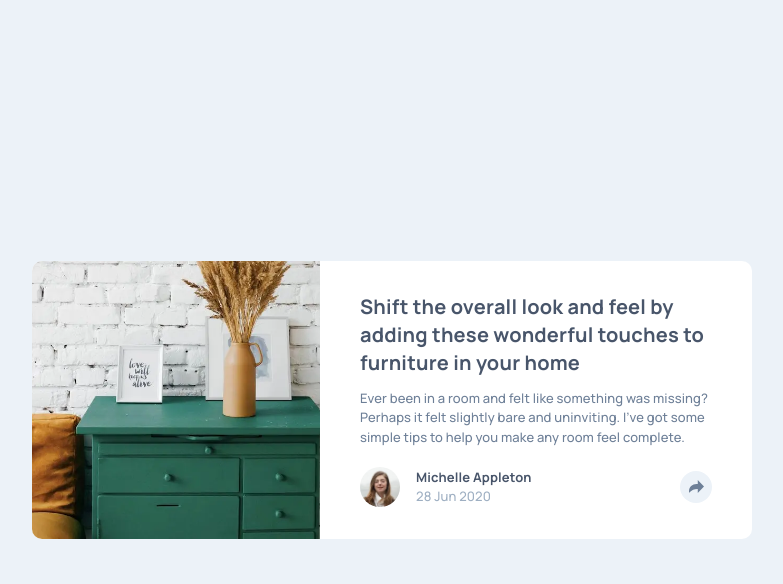
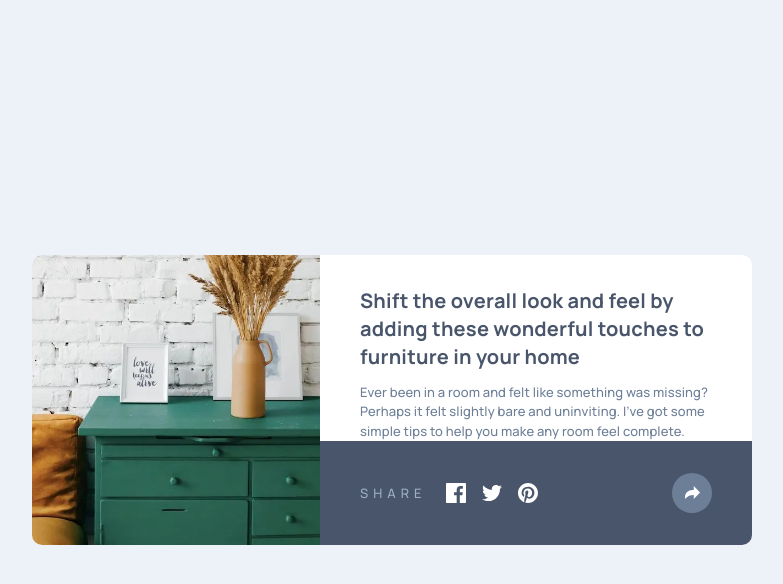
Before and after one commit to DarkstarXDD/article-preview-component, a website built with Vite: page index.html in a window 1280 px wide. Both pictures are taken after a click on the button "share". Shown: the whole page, without its empty margins (248-1031 px from the left). Built offline with nearby package versions, Linux system fonts and the light colour scheme.

Commit message:
refactor: update structure and styles

```diff
--- a/index.html
+++ b/index.html
@@ -59,7 +59,8 @@
             </p>
           </div>
 
-          <div class="bottom-wrapper">
+          <div id="bottom-wrapper" class="bottom-wrapper">
+            <div id="author-details" class="author-details">
               <img
                 src="/src/assets/images/avatar-michelle.webp"
                 alt=""
@@ -71,10 +72,77 @@
                 <p class="name text-preset-2">Michelle Appleton</p>
                 <p class="date text-preset-1">28 Jun 2020</p>
               </div>
-            <button class="share-button">
-              <svg xmlns="http://www.w3.org/2000/svg" width="15" height="15">
+            </div>
+
+            <div id="share-details" class="share-details details-hidden">
+              <h3 class="share-heading text-preset-3">Share</h3>
+              <ul class="social-icons">
+                <li>
+                  <a href="#" aria-label="facebook" class="social-link">
+                    <svg
+                      xmlns="http://www.w3.org/2000/svg"
+                      width="20"
+                      height="20"
+                      aria-hidden="true"
+                      focusable="false"
+                      class="social-icon"
+                    >
                       <path
-                  fill="#6E8098"
+                        d="M18.896 0H1.104C.494 0 0 .494 0 1.104v17.793C0 19.506.494 20 1.104 20h9.58v-7.745H8.076V9.237h2.606V7.01c0-2.583 1.578-3.99 3.883-3.99 1.104 0 2.052.082 2.329.119v2.7h-1.598c-1.254 0-1.496.597-1.496 1.47v1.928h2.989l-.39 3.018h-2.6V20h5.098c.608 0 1.102-.494 1.102-1.104V1.104C20 .494 19.506 0 18.896 0z"
+                      />
+                    </svg>
+                  </a>
+                </li>
+                <li>
+                  <a href="#" aria-label="twitter" class="social-link">
+                    <svg
+                      xmlns="http://www.w3.org/2000/svg"
+                      viewBox="0 0 512 512"
+                      width="20"
+                      height="20"
+                      aria-hidden="true"
+                      focusable="false"
+                      class="social-icon"
+                    >
+                      <path
+                        d="M459.4 151.7c.3 4.5 .3 9.1 .3 13.6 0 138.7-105.6 298.6-298.6 298.6-59.5 0-114.7-17.2-161.1-47.1 8.4 1 16.6 1.3 25.3 1.3 49.1 0 94.2-16.6 130.3-44.8-46.1-1-84.8-31.2-98.1-72.8 6.5 1 13 1.6 19.8 1.6 9.4 0 18.8-1.3 27.6-3.6-48.1-9.7-84.1-52-84.1-103v-1.3c14 7.8 30.2 12.7 47.4 13.3-28.3-18.8-46.8-51-46.8-87.4 0-19.5 5.2-37.4 14.3-53 51.7 63.7 129.3 105.3 216.4 109.8-1.6-7.8-2.6-15.9-2.6-24 0-57.8 46.8-104.9 104.9-104.9 30.2 0 57.5 12.7 76.7 33.1 23.7-4.5 46.5-13.3 66.6-25.3-7.8 24.4-24.4 44.8-46.1 57.8 21.1-2.3 41.6-8.1 60.4-16.2-14.3 20.8-32.2 39.3-52.6 54.3z"
+                      />
+                    </svg>
+                  </a>
+                </li>
+                <li>
+                  <a href="#" aria-label="pinterest" class="social-link">
+                    <svg
+                      xmlns="http://www.w3.org/2000/svg"
+                      width="20"
+                      height="20"
+                      aria-hidden="true"
+                      focusable="false"
+                      class="social-icon"
+                    >
+                      <path
+                        d="M10 0C4.478 0 0 4.477 0 10c0 4.237 2.636 7.855 6.356 9.312-.088-.791-.167-2.005.035-2.868.182-.78 1.172-4.97 1.172-4.97s-.299-.6-.299-1.486c0-1.39.806-2.428 1.81-2.428.852 0 1.264.64 1.264 1.408 0 .858-.545 2.14-.828 3.33-.236.995.5 1.807 1.48 1.807 1.778 0 3.144-1.874 3.144-4.58 0-2.393-1.72-4.068-4.177-4.068-2.845 0-4.515 2.135-4.515 4.34 0 .859.331 1.781.745 2.281a.3.3 0 01.069.288l-.278 1.133c-.044.183-.145.223-.335.134-1.249-.581-2.03-2.407-2.03-3.874 0-3.154 2.292-6.052 6.608-6.052 3.469 0 6.165 2.473 6.165 5.776 0 3.447-2.173 6.22-5.19 6.22-1.013 0-1.965-.525-2.291-1.148l-.623 2.378c-.226.869-.835 1.958-1.244 2.621.937.29 1.931.446 2.962.446 5.522 0 10-4.477 10-10S15.522 0 10 0z"
+                      />
+                    </svg>
+                  </a>
+                </li>
+              </ul>
+            </div>
+
+            <button
+              aria-label="share"
+              aria-expanded="false"
+              id="share-button"
+              class="share-button"
+            >
+              <svg
+                xmlns="http://www.w3.org/2000/svg"
+                width="15"
+                height="15"
+                class="button-icon"
+              >
+                <path
+                  fill="currentColor"
                   d="M15 6.495L8.766.014V3.88H7.441C3.33 3.88 0 7.039 0 10.936v2.049l.589-.612C2.59 10.294 5.422 9.11 8.39 9.11h.375v3.867L15 6.495z"
                 />
               </svg>
--- a/src/main.ts
+++ b/src/main.ts
@@ -0,0 +1,20 @@
+const bottomWrapper = document.getElementById("bottom-wrapper")
+const authorDetails = document.getElementById("author-details")
+const shareDetails = document.getElementById("share-details")
+const shareButton = document.getElementById("share-button")
+let isExpanded = false
+
+shareButton?.addEventListener("click", () => {
+  let prevIsExpanded = shareButton.getAttribute("aria-expanded")
+
+  if (prevIsExpanded === "true") {
+    shareButton.setAttribute("aria-expanded", "false")
+    isExpanded = !isExpanded
+  } else {
+    shareButton.setAttribute("aria-expanded", "true")
+    isExpanded = !isExpanded
+  }
+  bottomWrapper?.classList.toggle("bottom-expanded")
+  authorDetails?.classList.toggle("details-hidden")
+  shareDetails?.classList.toggle("details-hidden")
+})
--- a/src/styles.css
+++ b/src/styles.css
@@ -120,13 +120,14 @@ body {
 
 .content-wrapper {
   display: grid;
-  gap: 2rem;
-  padding: 2rem;
+  gap: 1.25rem;
 }
 
 .text-content {
   display: grid;
   gap: 0.75rem;
+  padding-inline: 2rem;
+  padding-block: 1.5rem 0;
 }
 
 .heading {
@@ -139,7 +140,20 @@ body {
 
 .bottom-wrapper {
   display: grid;
-  grid-template-columns: auto 1fr auto;
+  grid-template-columns: 1fr auto;
+  align-items: center;
+  gap: 1rem;
+  padding-block: 1.5rem;
+  padding-inline: 2rem;
+}
+
+.bottom-expanded {
+  background-color: var(--clr-grey-900);
+}
+
+.author-details {
+  display: flex;
+  justify-content: flex-start;
   align-items: center;
   gap: 1rem;
 }
@@ -158,16 +172,55 @@ body {
   color: var(--clr-grey-300);
 }
 
-.share-button {
-  width: 2rem;
-  height: 2rem;
+.share-details {
+  display: flex;
+  justify-content: flex-start;
+  align-items: center;
+  gap: 1.25rem;
+}
+
+.share-heading {
+  color: var(--clr-grey-300);
+  text-transform: uppercase;
+}
+
+.social-icons {
   display: flex;
   justify-content: center;
   align-items: center;
+  gap: 1rem;
+}
+
+.social-link {
+  width: 1.25rem;
+  height: 1.25rem;
+  display: block;
+}
+
+.social-icon {
+  fill: white;
+}
+
+.share-button {
+  width: 2.5rem;
+  height: 2.5rem;
+  display: flex;
+  justify-content: center;
+  align-items: center;
+  color: var(--clr-grey-400);
   background-color: var(--clr-grey-200);
   border: 1px solid transparent;
   border-radius: 999px;
   outline-color: var(--clr-grey-400);
+}
+
+.share-button[aria-expanded="true"] {
+  color: white;
+  background-color: var(--clr-grey-400);
+}
+
+.details-hidden {
+  display: none;
 }
 
 @media (min-width: 48rem) {
@@ -177,7 +230,15 @@ body {
   }
 
   .content-wrapper {
-    gap: 1.25rem;
+    gap: 0;
+  }
+
+  .text-content {
+    padding-inline: 2.5rem;
+    padding-block: 2rem 0;
+  }
+
+  .bottom-wrapper {
     padding: 2rem 2.5rem;
   }
 }
```
Lines whose indentation alone changed are shown as unchanged.
